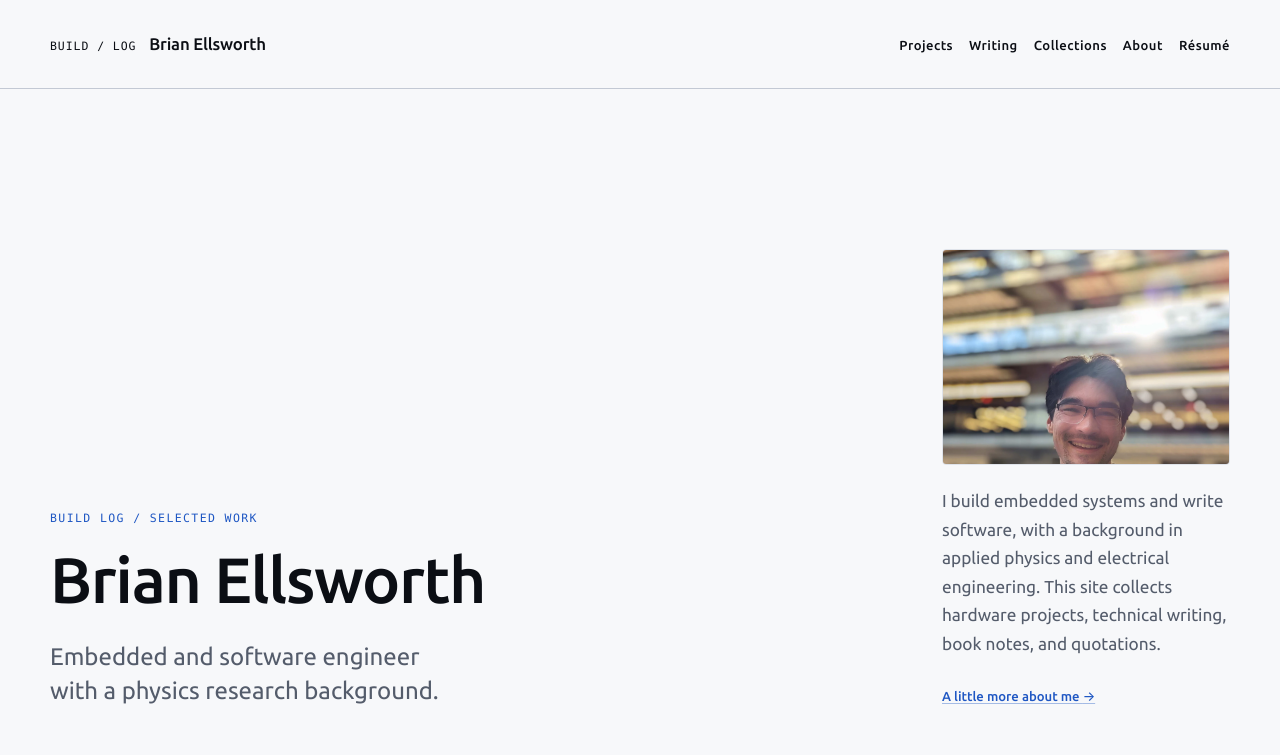
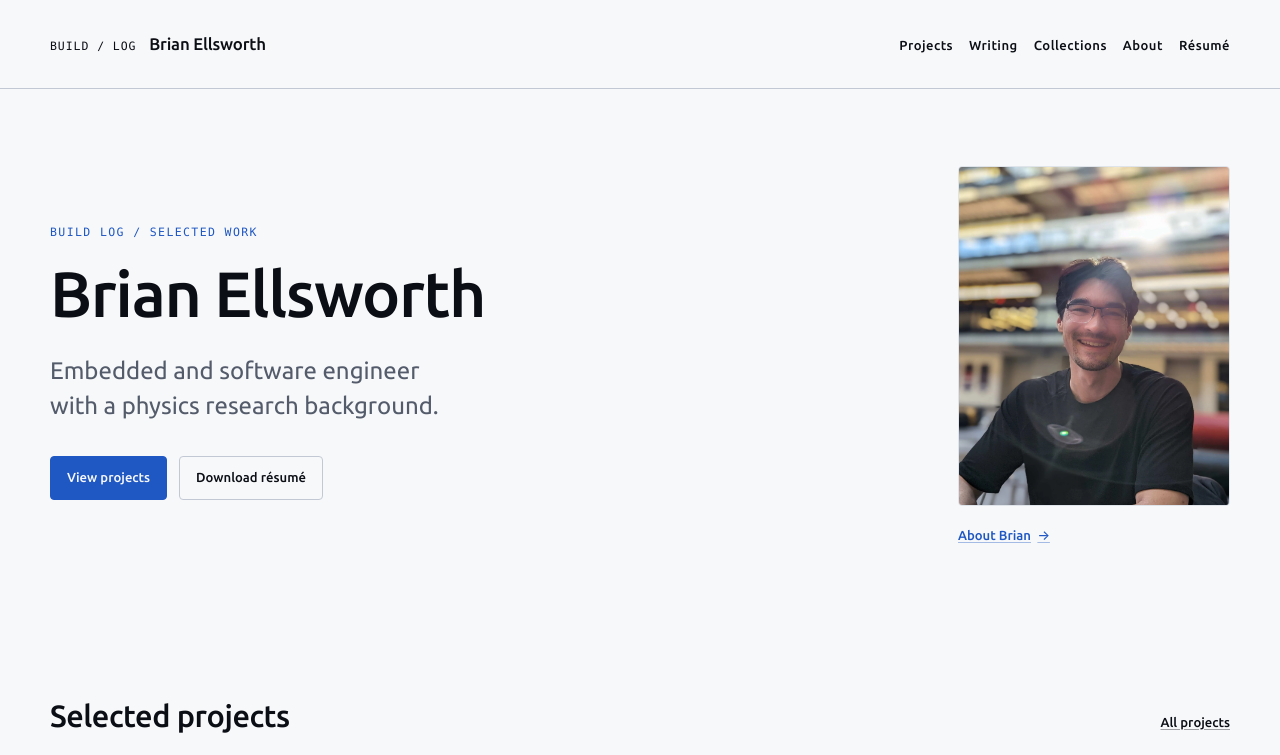
Before and after one commit to briansgithub/briansgithub.github.io, an Astro site: page / in a window 1280 px wide. Shown: the top 755 px of the page. Built offline with nearby package versions, Linux system fonts and the light colour scheme; Astro itself is replaced by a stand-in of ours.

Commit message:
feat: rebalance the homepage hero

```diff
--- /dev/null
+++ b/src/components/ActionLinks.astro
@@ -0,0 +1,67 @@
+---
+interface Action {
+	label: string;
+	href: string;
+	download?: boolean;
+	variant?: 'primary' | 'secondary';
+}
+
+interface Props {
+	actions: Action[];
+	label?: string;
+}
+
+const { actions, label = 'Actions' } = Astro.props;
+---
+
+<nav class="action-links" aria-label={label}>
+	{
+		actions.map((action) => (
+			<a
+				class:list={['action-links__link', `action-links__link--${action.variant ?? 'secondary'}`]}
+				href={action.href}
+				download={action.download}
+			>
+				{action.label}
+			</a>
+		))
+	}
+</nav>
+
+<style>
+	.action-links {
+		display: flex;
+		flex-wrap: wrap;
+		gap: 0.75rem;
+		margin-top: 2rem;
+	}
+
+	.action-links__link {
+		display: inline-flex;
+		align-items: center;
+		justify-content: center;
+		min-height: 2.75rem;
+		padding: 0.65rem 1rem;
+		border: 1px solid var(--line-strong);
+		border-radius: var(--radius);
+		font-size: 0.82rem;
+		font-weight: 500;
+		text-decoration: none;
+	}
+
+	.action-links__link--primary {
+		border-color: var(--accent);
+		background: var(--accent);
+		color: var(--surface);
+	}
+
+	.action-links__link--primary:hover {
+		border-color: var(--accent-soft);
+		background: var(--accent-soft);
+		color: var(--surface);
+	}
+
+	.action-links__link--secondary:hover {
+		border-color: var(--accent-soft);
+	}
+</style>
--- a/src/pages/index.astro
+++ b/src/pages/index.astro
@@ -2,6 +2,7 @@
 import { getCollection } from 'astro:content';
 import { Image } from 'astro:assets';
 import BaseLayout from '../layouts/BaseLayout.astro';
+import ActionLinks from '../components/ActionLinks.astro';
 import ContentCard from '../components/ContentCard.astro';
 import { site } from '../data/site';
 import { contentSlug, formatDate, isVisible } from '../utils/content';
@@ -34,17 +35,29 @@ const latestBook = books.sort(
 			<p class="eyebrow">Build log / selected work</p>
 			<h1>{site.name}</h1>
 			<p class="hero__tagline">{site.tagline}</p>
+			<ActionLinks
+				label="Featured links"
+				actions={[
+					{ label: 'View projects', href: '/projects/', variant: 'primary' },
+					{
+						label: 'Download résumé',
+						href: '/files/brian-ellsworth-resume.pdf',
+						download: true,
+					},
+				]}
+			/>
 		</div>
-		<aside class="hero__aside" aria-label="Introduction">
+		<aside class="hero__aside" aria-label="About Brian Ellsworth">
 			<Image
 				class="portrait-placeholder"
 				src={portrait}
 				alt="Brian Ellsworth smiling, wearing glasses"
-				widths={[400, 800, 1200]}
-				sizes="(max-width: 760px) 30rem, 22vw"
+				widths={[320, 480, 640]}
+				sizes="17rem"
+				loading="eager"
+				fetchpriority="high"
 			/>
-			<p>{site.shortBio}</p>
-			<a href="/about/">A little more about me <span aria-hidden="true">→</span></a>
+			<a class="hero__about" href="/about/">About Brian <span aria-hidden="true">→</span></a>
 		</aside>
 	</section>
 
@@ -121,10 +134,14 @@ const latestBook = books.sort(
 <style>
 	.hero {
 		display: grid;
-		grid-template-columns: minmax(0, 2.2fr) minmax(18rem, 0.8fr);
-		gap: clamp(3rem, 8vw, 8rem);
-		align-items: end;
-		padding-block: clamp(5rem, 13vw, 10rem);
+		grid-template-columns: minmax(0, 1.45fr) minmax(16rem, 0.55fr);
+		gap: clamp(2.5rem, 6vw, 6rem);
+		align-items: center;
+		padding-block: clamp(3.5rem, 6vw, 5.5rem);
+	}
+
+	.hero__main {
+		padding-block: 1rem;
 	}
 
 	.hero__tagline {
@@ -136,25 +153,33 @@ const latestBook = books.sort(
 		line-height: 1.45;
 	}
 
-	.hero__aside p {
-		margin: 1.4rem 0;
-		color: var(--ink-soft);
+	.hero__aside {
+		width: min(100%, 17rem);
+		justify-self: end;
 	}
 
-	.hero__aside > a,
+	.hero__about,
 	.closing-grid a {
 		color: var(--accent);
 		font-size: 0.82rem;
 		font-weight: 500;
 	}
 
+	.hero__about {
+		display: inline-flex;
+		align-items: center;
+		gap: 0.4rem;
+		min-height: 2.75rem;
+		margin-top: 0.5rem;
+	}
+
 	.portrait-placeholder {
 		width: 100%;
-		aspect-ratio: 4 / 3;
+		aspect-ratio: 4 / 5;
 		border: 1px solid var(--line);
 		border-radius: var(--radius);
 		object-fit: cover;
-		object-position: top;
+		object-position: 50% 38%;
 	}
 
 	.home-section {
@@ -192,7 +217,13 @@ const latestBook = books.sort(
 		}
 
 		.hero__aside {
-			max-width: 30rem;
+			width: min(100%, 15rem);
+			justify-self: center;
+		}
+
+		.hero {
+			gap: 1.5rem;
+			padding-block: 2.5rem 3rem;
 		}
 
 		.closing-grid > div + div {
```
